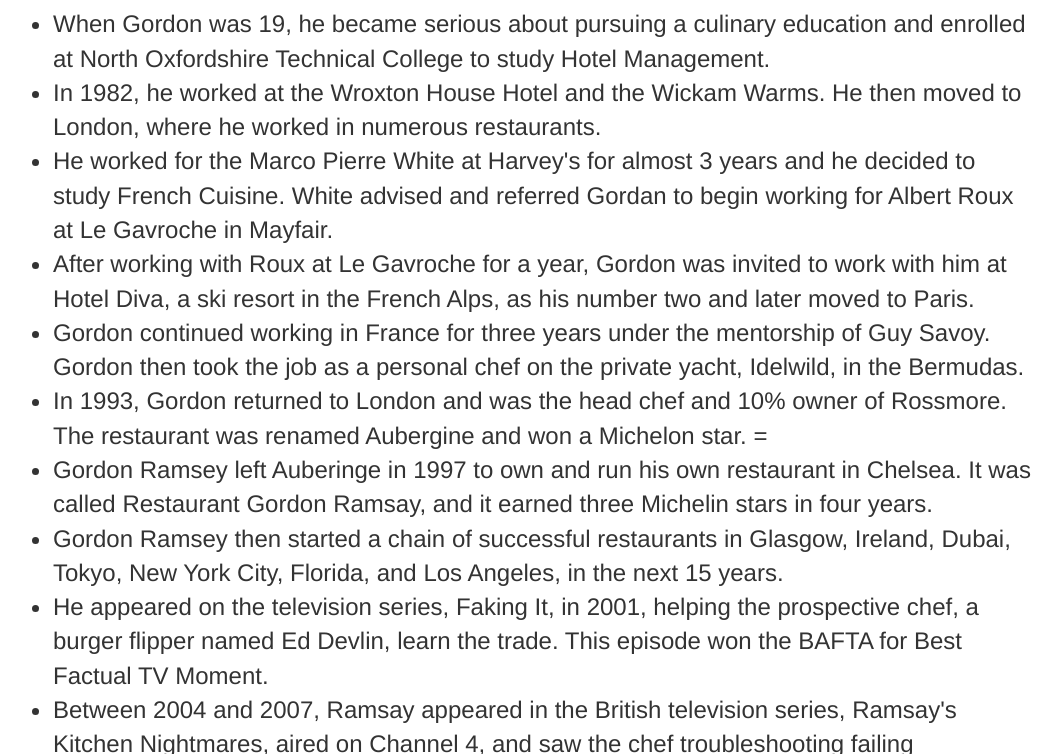
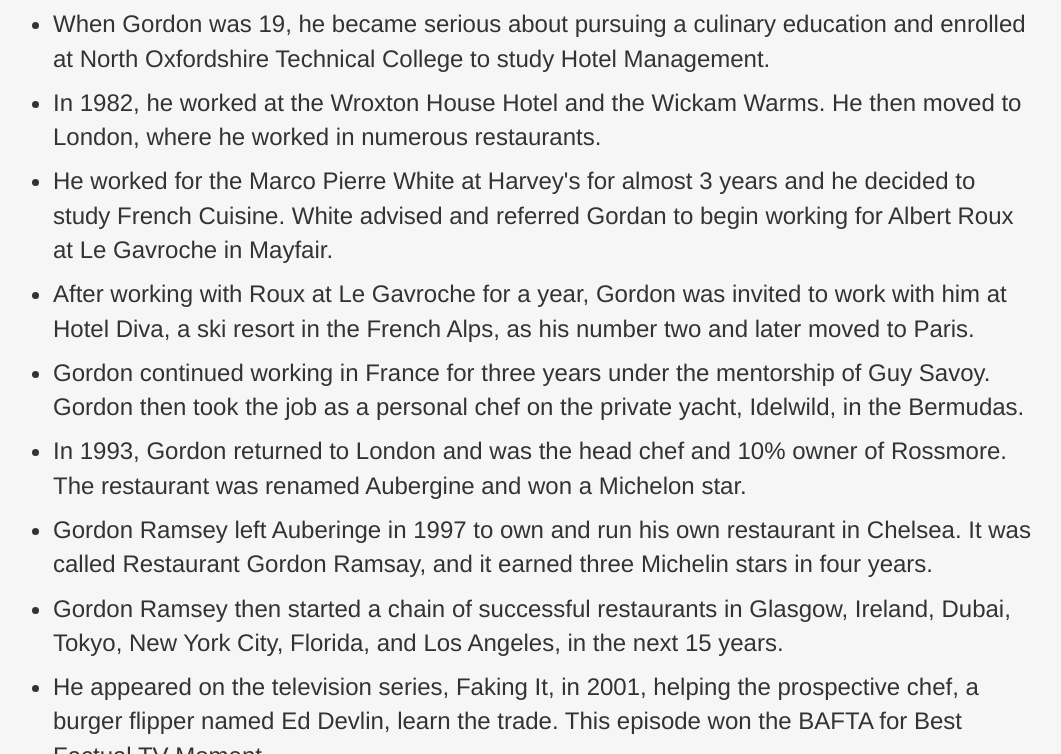
Before and after one commit to leal1/TributePage2, a plain HTML site: page index.html in a window 1280 px wide. Shown: the part 646-1400 px from the top of the page, without its empty margins (115-1176 px from the left). Drawn offline with nearby package versions, Linux system fonts and the light colour scheme.

Commit message:
fixed flexbox item not shrinking

```diff
--- a/index.html
+++ b/index.html
@@ -24,7 +24,7 @@
 						<li> He worked for the  Marco Pierre White at Harvey's for almost 3 years and he decided to study French Cuisine. White advised and referred Gordan to begin working for Albert Roux at Le Gavroche in Mayfair. </li>
 						<li>  After working with Roux at Le Gavroche for a year, Gordon was invited to work with him at Hotel Diva, a ski resort in the French Alps, as his number two and later moved to Paris.  </li>
 						<li>  Gordon continued working in France for three years under the mentorship of Guy Savoy. Gordon then took the job as a personal chef on the private yacht, Idelwild, in the Bermudas.  </li>
-						<li>  In 1993, Gordon returned to London and was the head chef and 10% owner of Rossmore. The restaurant was renamed Aubergine and won a Michelon star. = </li>
+						<li>  In 1993, Gordon returned to London and was the head chef and 10% owner of Rossmore. The restaurant was renamed Aubergine and won a Michelon star.  </li>
 						<li>  Gordon Ramsey left Auberinge in 1997 to own and run his own restaurant in Chelsea. It was called Restaurant Gordon Ramsay, and it earned three Michelin stars in four years. </li>
 						<li>  Gordon Ramsey then started a chain of successful restaurants in Glasgow, Ireland, Dubai, Tokyo, New York City, Florida, and Los Angeles, in the next 15 years. </li>
 						<li>  He appeared on the television series, Faking It, in 2001, helping the prospective chef, a burger flipper named Ed Devlin, learn the trade. This episode won the BAFTA for Best Factual TV Moment. </li>
--- a/style.css
+++ b/style.css
@@ -6,11 +6,17 @@ ul {
 	display: table;
 	margin: 0 auto;
 }
+li {
+	margin-bottom: 10px;
+}
 h2 {
 	padding-bottom: 20px;
 }
 h3 {
 	padding-bottom: 20px;
+}
+body {
+	background-color: rgba(211, 211, 211, .2);
 }
 #bio {
 	font-size: 18pt;
@@ -31,4 +37,5 @@ h3 {
 }
 .ex-pic {
 	padding: 15px 0px 15px 0px;
+	min-width: 0;
 }
```
